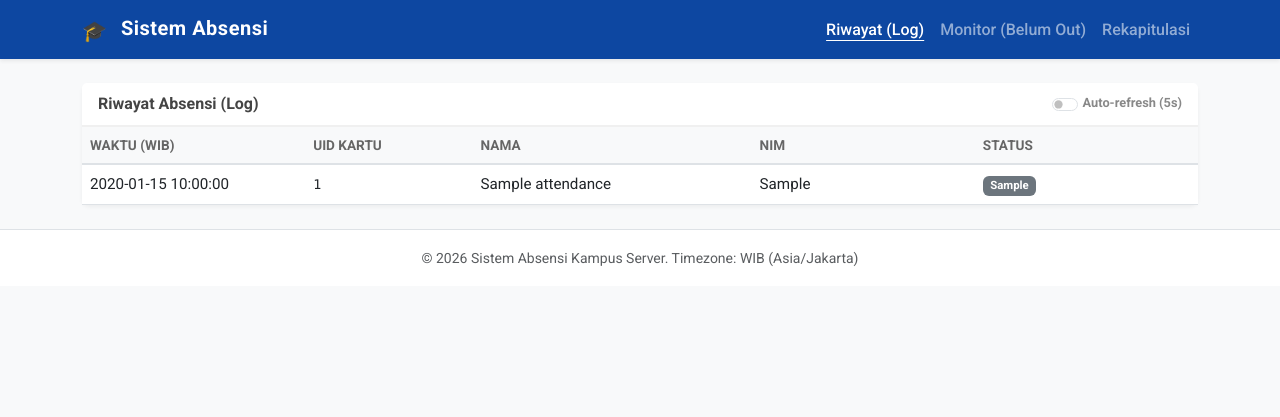
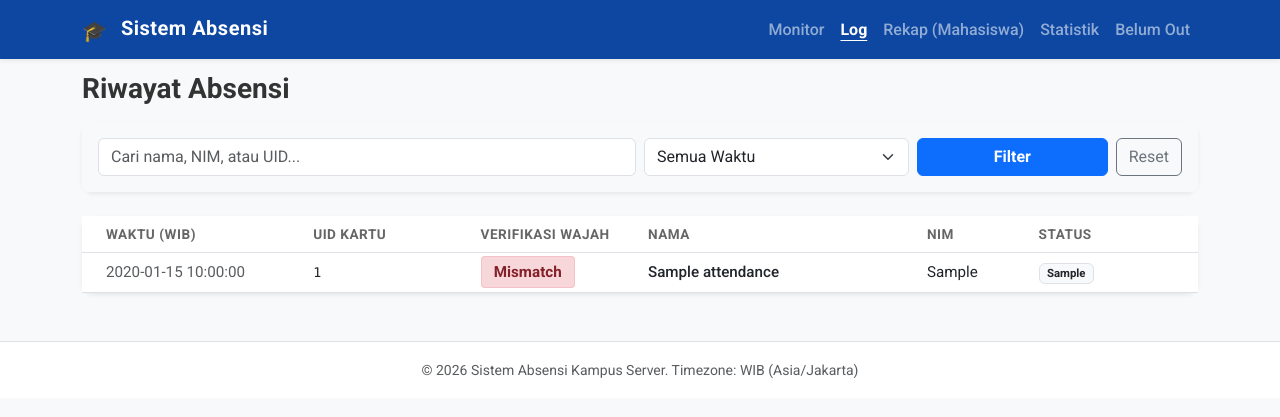
Before and after one commit to reykadiva/AbsenProject, a Flask app: page /log in a window 1280 px wide. Shown: the top 417 px of the page. Run offline with Flask 3, Linux system fonts and the light colour scheme; tables that the repository leaves empty hold one stand-in row (values such as "Sample post").

Commit message:
Upgrade to V2.5: Live Monitor, Analytics, and Face Verification Display

```diff
--- a/absensi_server/server.py
+++ b/absensi_server/server.py
@@ -1,6 +1,7 @@
 from flask import Flask, render_template, redirect, url_for, request, jsonify
 import sqlite3
 import os
+from datetime import datetime, timedelta
 
 app = Flask(__name__)
 DB_NAME = "absensi.db"
@@ -31,6 +32,18 @@ def init_db():
             timestamp DATETIME DEFAULT CURRENT_TIMESTAMP
         )
     ''')
+
+    # V2.5 SAFE MIGRATION: Check if 'face_status' column exists
+    # This ensures backward compatibility/read-only safety on existing DBs
+    c.execute("PRAGMA table_info(attendance)")
+    columns = [row[1] for row in c.fetchall()]
+    if 'face_status' not in columns:
+        try:
+            print("Migrating DB: Adding face_status column...")
+            c.execute("ALTER TABLE attendance ADD COLUMN face_status TEXT DEFAULT 'UNKNOWN'")
+        except Exception as e:
+            print(f"Migration warning: {e}")
+
     conn.commit()
     conn.close()
 
@@ -53,6 +66,9 @@ def tap():
         nim = data.get('nim')
         action = data.get('action') # IN, OUT, DENIED
 
+        # V2.5: Optional face verification status from face reco server
+        face_status = data.get('face_status', 'UNKNOWN')
+
         # Basic Validation
         if not uid or action not in ['IN', 'OUT', 'DENIED']:
             return jsonify({"status": "error", "message": "Invalid data (missing uid or invalid action)"}), 400
@@ -68,9 +84,9 @@ def tap():
         # 2. Log Attendance
         # timestamp is handled by DEFAULT CURRENT_TIMESTAMP (UTC)
         cursor.execute('''
-            INSERT INTO attendance (uid, nama, nim, action)
-            VALUES (?, ?, ?, ?)
-        ''', (uid, nama, nim, action))
+            INSERT INTO attendance (uid, nama, nim, action, face_status)
+            VALUES (?, ?, ?, ?, ?)
+        ''', (uid, nama, nim, action, face_status))
 
         conn.commit()
         conn.close()
@@ -85,31 +101,95 @@ def tap():
 
 @app.route('/')
 def index():
-    return redirect(url_for('log'))
+    return redirect(url_for('monitor')) # Redirect to Monitor as default for V2
+
+@app.route('/monitor')
+def monitor():
+    conn = get_db_connection()
+    # Logic: Get the very last action for each UID using MAX(id)
+    # V2.5: Added face_status to selection
+    query = '''
+        SELECT
+            a.uid, a.nama, a.nim, a.action, a.face_status,
+            datetime(a.timestamp, 'localtime') as timestamp
+        FROM attendance a
+        INNER JOIN (
+            SELECT uid, MAX(id) as max_id
+            FROM attendance
+            GROUP BY uid
+        ) b ON a.uid = b.uid AND a.id = b.max_id
+        ORDER BY a.id DESC
+    '''
+    records = conn.execute(query).fetchall()
+    conn.close()
+    return render_template('monitor.html', records=records)
 
 @app.route('/log')
 def log():
     conn = get_db_connection()
-    # FIX: Convert stored UTC timestamp to Local Time (Asia/Jakarta) using SQL
-    # FIX: Use 'id' for stable ordering
-    query = '''
-        SELECT
-            id, uid, nama, nim, action,
-            datetime(timestamp, 'localtime') as timestamp
+
+    # Filter Parameters
+    search = request.args.get('q', '')
+    date_filter = request.args.get('date', 'all')
+
+    # Base Query - V2.5: Added face_status
+    query = "SELECT id, uid, nama, nim, action, face_status, datetime(timestamp, 'localtime') as timestamp FROM attendance WHERE 1=1"
+    params = []
+
+    # Search Logic
+    if search:
+        query += " AND (nama LIKE ? OR nim LIKE ? OR uid LIKE ?)"
+        wildcard_search = f"%{search}%"
+        params.extend([wildcard_search, wildcard_search, wildcard_search])
+
+    # Date Filter Logic
+    if date_filter == 'today':
+        query += " AND date(timestamp, 'localtime') = date('now', 'localtime')"
+    elif date_filter == 'week':
+        query += " AND date(timestamp, 'localtime') >= date('now', 'localtime', '-7 days')"
+
+    query += " ORDER BY id DESC LIMIT 100"
+
+    records = conn.execute(query, params).fetchall()
+    conn.close()
+    return render_template('log.html', records=records, search=search, date_filter=date_filter)
+
+@app.route('/mahasiswa/<uid>')
+def mahasiswa_detail(uid):
+    conn = get_db_connection()
+
+    # Get Student Info (from latest log or users table)
+    # We prefer users table but if empty, use log
+    user_query = "SELECT nama, nim FROM users WHERE uid = ?"
+    user = conn.execute(user_query, (uid,)).fetchone()
+
+    # Get Attendance History - V2.5: Added face_status
+    log_query = '''
+        SELECT action, face_status, datetime(timestamp, 'localtime') as timestamp
         FROM attendance
+        WHERE uid = ?
         ORDER BY id DESC
-        LIMIT 100
     '''
-    records = conn.execute(query).fetchall()
+    logs = conn.execute(log_query, (uid,)).fetchall()
+
     conn.close()
-    return render_template('log.html', records=records)
+
+    student_name = user['nama'] if user else (logs[0]['nama'] if logs else 'Unknown')
+    student_nim = user['nim'] if user else (logs[0]['nim'] if logs else 'Unknown')
+
+    # V2.5: Calculate stats for this student
+    match_count = sum(1 for log in logs if log['face_status'] == 'MATCH')
+    mismatch_count = sum(1 for log in logs if log['face_status'] == 'MISMATCH')
+
+    return render_template('mahasiswa.html', uid=uid, nama=student_name, nim=student_nim, logs=logs,
+                           match_count=match_count, mismatch_count=mismatch_count)
 
 @app.route('/rekap')
 def rekap():
     conn = get_db_connection()
     # Logic: Count total 'IN' per student
     query = '''
-        SELECT nama, nim, COUNT(*) as total_in
+        SELECT nama, nim, uid, COUNT(*) as total_in
         FROM attendance
         WHERE action = 'IN'
         GROUP BY uid
@@ -122,8 +202,7 @@ def rekap():
 @app.route('/belum-out')
 def belum_out():
     conn = get_db_connection()
-    # FX: Use MAX(id) to determine absolute latest record (safer than timestamp)
-    # FIX: Filter where latest action is 'IN'
+    # Logic: Filter where latest action is 'IN'
     query = '''
         SELECT
             a.uid, a.nama, a.nim,
@@ -141,6 +220,68 @@ def belum_out():
     conn.close()
     return render_template('belum_out.html', inside_users=inside_users)
 
+@app.route('/stats')
+def stats():
+    conn = get_db_connection()
+
+    # 1. Total Students (Unique UIDs in logs)
+    total_students = conn.execute("SELECT COUNT(DISTINCT uid) FROM attendance").fetchone()[0]
+
+    # 2. Total Events
+    total_events = conn.execute("SELECT COUNT(*) FROM attendance").fetchone()[0]
+
+    # 3. Total IN vs TOTAL OUT
+    in_count = conn.execute("SELECT COUNT(*) FROM attendance WHERE action='IN'").fetchone()[0]
+    out_count = conn.execute("SELECT COUNT(*) FROM attendance WHERE action='OUT'").fetchone()[0]
+
+    # 4. Daily Attendance (Last 7 Days)
+    # Using SQLite strftime to group by YYYY-MM-DD
+    daily_query = '''
+        SELECT date(timestamp, 'localtime') as day, count(*) as count
+        FROM attendance
+        WHERE action = 'IN'
+        GROUP BY day
+        ORDER BY day DESC
+        LIMIT 7
+    '''
+    daily_data = conn.execute(daily_query).fetchall()
+
+    # V2.5: Face Recognition Stats
+    # Aggregate MATCH, MISMATCH, UNKNOWN
+    face_stats_query = '''
+        SELECT face_status, COUNT(*) as count
+        FROM attendance
+        WHERE action = 'IN'
+        GROUP BY face_status
+    '''
+    face_rows = conn.execute(face_stats_query).fetchall()
+    face_stats = {row['face_status']: row['count'] for row in face_rows}
+
+    count_match = face_stats.get('MATCH', 0)
+    count_mismatch = face_stats.get('MISMATCH', 0)
+    count_unknown = face_stats.get('UNKNOWN', 0) + face_stats.get(None, 0) # Handle nulls if any
+
+    total_in_for_calc = count_match + count_mismatch + count_unknown
+    success_rate = round((count_match / total_in_for_calc * 100), 1) if total_in_for_calc > 0 else 0
+
+    conn.close()
+
+    # Format data for Chart.js
+    chart_labels = [row['day'] for row in daily_data][::-1] # Reverse to be chronological
+    chart_values = [row['count'] for row in daily_data][::-1]
+
+    return render_template('stats.html',
+                           total_students=total_students,
+                           total_events=total_events,
+                           in_count=in_count,
+                           out_count=out_count,
+                           chart_labels=chart_labels,
+                           chart_values=chart_values,
+                           count_match=count_match,
+                           count_mismatch=count_mismatch,
+                           count_unknown=count_unknown,
+                           success_rate=success_rate)
+
 if __name__ == '__main__':
     init_db()
     # Bind to 0.0.0.0 to be accessible on local network (essential for Pi)
--- a/absensi_server/static/style.css
+++ b/absensi_server/static/style.css
@@ -2,6 +2,7 @@
 body {
     font-family: 'Roboto', sans-serif;
     color: #333;
+    background-color: #f8f9fa;
 }
 
 /* Navbar Customization */
@@ -21,20 +22,17 @@ body {
 .nav-link.active {
     text-decoration: underline;
     text-underline-offset: 5px;
+    font-weight: 700;
 }
 
 /* Card Styling */
 .card {
     border: none;
-    border-radius: 8px;
-    box-shadow: 0 2px 4px rgba(0, 0, 0, 0.05);
+    border-radius: 12px;
 }
 
 .card-header {
-    background-color: #fff;
-    border-bottom: 2px solid #f0f0f0;
-    font-weight: 700;
-    color: #444;
+    border-bottom: 1px solid #eee;
 }
 
 /* Table Enhancements */
@@ -43,8 +41,7 @@ body {
     text-transform: uppercase;
     font-size: 0.85rem;
     color: #666;
-    background-color: #f8f9fa;
-    border-bottom: 2px solid #dee2e6;
+    letter-spacing: 0.5px;
 }
 
 .table td {
@@ -52,43 +49,46 @@ body {
     font-size: 0.95rem;
 }
 
-/* Status Badges */
-.badge-in {
+/* Face Recognition Badges */
+.badge-match {
     background-color: #d1e7dd;
     color: #0f5132;
-    padding: 0.5em 0.8em;
+    padding: 0.4em 0.8em;
     border-radius: 4px;
     font-weight: 600;
+    border: 1px solid #badbcc;
 }
 
-.badge-out {
-    background-color: #fff3cd;
-    color: #664d03;
-    padding: 0.5em 0.8em;
+.badge-mismatch {
+    background-color: #f8d7da;
+    color: #842029;
+    padding: 0.4em 0.8em;
     border-radius: 4px;
     font-weight: 600;
+    border: 1px solid #f5c2c7;
 }
 
-.badge-denied {
-    background-color: #f8d7da;
-    color: #842029;
-    padding: 0.5em 0.8em;
+.badge-unknown {
+    background-color: #e2e3e5;
+    color: #41464b;
+    padding: 0.4em 0.8em;
     border-radius: 4px;
     font-weight: 600;
+    border: 1px solid #d3d6d8;
 }
 
-/* Row Highlights */
-.row-denied {
-    background-color: #fff5f5 !important;
+.row-mismatch {
+    background-color: #fff8f8 !important;
 }
 
 /* Utility */
-.refresh-indicator {
-    font-size: 0.8rem;
-    color: #888;
-    display: flex;
-    align-items: center;
-    gap: 5px;
+.cursor-pointer {
+    cursor: pointer;
+    transition: background-color 0.2s;
+}
+
+.cursor-pointer:hover {
+    background-color: #f1f3f5 !important;
 }
 
 .pulsate {
@@ -98,13 +98,23 @@ body {
 @keyframes pulsate {
     0% {
         opacity: 0.5;
+        transform: scale(0.95);
     }
 
     50% {
         opacity: 1;
+        transform: scale(1.05);
     }
 
     100% {
         opacity: 0.5;
+        transform: scale(0.95);
     }
 }
+
+/* Responsive adjustments */
+@media (max-width: 768px) {
+    .table-responsive {
+        border: 0;
+    }
+}
--- a/absensi_server/templates/layout.html
+++ b/absensi_server/templates/layout.html
@@ -4,21 +4,23 @@
 <head>
     <meta charset="UTF-8">
     <meta name="viewport" content="width=device-width, initial-scale=1.0">
-    <title>Sistem Absensi RFID</title>
+    <title>Sistem Absensi RFID V2</title>
     <!-- Bootstrap 5 CSS -->
     <link href="https://cdn.jsdelivr.net/npm/bootstrap@5.3.0/dist/css/bootstrap.min.css" rel="stylesheet">
     <!-- Custom CSS -->
     <link rel="stylesheet" href="{{ url_for('static', filename='style.css') }}">
     <!-- Google Fonts -->
     <link href="https://fonts.googleapis.com/css2?family=Roboto:wght@400;500;700&display=swap" rel="stylesheet">
+    <!-- Chart.js -->
+    <script src="https://cdn.jsdelivr.net/npm/chart.js"></script>
 </head>
 
 <body class="bg-light">
 
     <!-- Navbar -->
-    <nav class="navbar navbar-expand-lg navbar-dark bg-primary shadow-sm">
+    <nav class="navbar navbar-expand-lg navbar-dark bg-primary shadow-sm fixed-top">
         <div class="container">
-            <a class="navbar-brand fw-bold" href="{{ url_for('log') }}">
+            <a class="navbar-brand fw-bold" href="{{ url_for('monitor') }}">
                 <span class="d-inline-block align-text-top me-2">🎓</span>
                 Sistem Absensi
             </a>
@@ -28,16 +30,23 @@
             <div class="collapse navbar-collapse" id="navbarNav">
                 <ul class="navbar-nav ms-auto">
                     <li class="nav-item">
-                        <a class="nav-link {{ 'active' if request.path == '/log' or request.path == '/' }}"
-                            href="{{ url_for('log') }}">Riwayat (Log)</a>
+                        <a class="nav-link {{ 'active' if request.path == '/monitor' or request.path == '/' }}"
+                            href="{{ url_for('monitor') }}">Monitor</a>
+                    </li>
+                    <li class="nav-item">
+                        <a class="nav-link {{ 'active' if request.path == '/log' }}" href="{{ url_for('log') }}">Log</a>
+                    </li>
+                    <li class="nav-item">
+                        <a class="nav-link {{ 'active' if request.path == '/rekap' }}"
+                            href="{{ url_for('rekap') }}">Rekap (Mahasiswa)</a>
+                    </li>
+                    <li class="nav-item">
+                        <a class="nav-link {{ 'active' if request.path == '/stats' }}"
+                            href="{{ url_for('stats') }}">Statistik</a>
                     </li>
                     <li class="nav-item">
                         <a class="nav-link {{ 'active' if request.path == '/belum-out' }}"
-                            href="{{ url_for('belum_out') }}">Monitor (Belum Out)</a>
-                    </li>
-                    <li class="nav-item">
-                        <a class="nav-link {{ 'active' if request.path == '/rekap' }}"
-                            href="{{ url_for('rekap') }}">Rekapitulasi</a>
+                            href="{{ url_for('belum_out') }}">Belum Out</a>
                     </li>
                 </ul>
             </div>
@@ -45,7 +54,7 @@
     </nav>
 
     <!-- Main Content -->
-    <div class="container my-4">
+    <div class="container my-5 pt-4">
         {% block content %}{% endblock %}
     </div>
 
--- a/absensi_server/templates/log.html
+++ b/absensi_server/templates/log.html
@@ -1,48 +1,87 @@
 {% extends "layout.html" %}
 
 {% block content %}
-<div class="card">
-    <div class="card-header d-flex justify-content-between align-items-center">
-        <span>Riwayat Absensi (Log)</span>
-        <div class="form-check form-switch refresh-indicator">
-            <input class="form-check-input" type="checkbox" id="autoRefreshToggle">
-            <label class="form-check-label" for="autoRefreshToggle">Auto-refresh (5s)</label>
+<div class="row mb-4">
+    <div class="col-md-12">
+        <h3 class="fw-bold mb-3">Riwayat Absensi</h3>
+        <div class="card shadow-sm border-0">
+            <div class="card-body p-3 bg-light rounded">
+                <form method="get" action="{{ url_for('log') }}" class="row g-2 align-items-center">
+                    <div class="col-md-6">
+                        <input type="text" name="q" class="form-control" placeholder="Cari nama, NIM, atau UID..."
+                            value="{{ search }}">
+                    </div>
+                    <div class="col-md-3">
+                        <select name="date" class="form-select">
+                            <option value="all" {% if date_filter=='all' %}selected{% endif %}>Semua Waktu</option>
+                            <option value="today" {% if date_filter=='today' %}selected{% endif %}>Hari Ini</option>
+                            <option value="week" {% if date_filter=='week' %}selected{% endif %}>7 Hari Terakhir
+                            </option>
+                        </select>
+                    </div>
+                    <div class="col-md-3 d-flex gap-2">
+                        <button type="submit" class="btn btn-primary w-100 fw-bold">Filter</button>
+                        <a href="{{ url_for('log') }}" class="btn btn-outline-secondary">Reset</a>
+                    </div>
+                </form>
+            </div>
         </div>
     </div>
+</div>
+
+<div class="card shadow-sm border-0">
     <div class="card-body p-0">
         <div class="table-responsive">
-            <table class="table table-hover mb-0">
-                <thead>
+            <table class="table table-hover align-middle mb-0">
+                <thead class="bg-light">
                     <tr>
-                        <th scope="col" style="width: 20%;">Waktu (WIB)</th>
+                        <th scope="col" class="ps-4" style="width: 20%;">Waktu (WIB)</th>
                         <th scope="col" style="width: 15%;">UID Kartu</th>
+                        <th scope="col" style="width: 15%;">Verifikasi Wajah</th>
                         <th scope="col" style="width: 25%;">Nama</th>
-                        <th scope="col" style="width: 20%;">NIM</th>
-                        <th scope="col" style="width: 20%;">Status</th>
+                        <th scope="col" style="width: 10%;">NIM</th>
+                        <th scope="col" style="width: 15%;">Status</th>
                     </tr>
                 </thead>
                 <tbody>
                     {% for row in records %}
-                    <tr class="{{ 'row-denied' if row.action == 'DENIED' else '' }}">
-                        <td>{{ row.timestamp }}</td>
+                    <tr class="cursor-pointer {{ 'bg-danger-subtle' if row.action == 'DENIED' else '' }}"
+                        onclick="window.location='{{ url_for('mahasiswa_detail', uid=row.uid) }}'">
+                        <td class="ps-4 text-muted">{{ row.timestamp }}</td>
                         <td><code class="text-dark">{{ row.uid }}</code></td>
-                        <td>{{ row.nama }}</td>
+                        <td>
+                            {% if row.face_status == 'MATCH' %}
+                            <span class="badge-match">User Matches</span>
+                            {% elif row.face_status == 'MISMATCH' %}
+                            <span class="badge-mismatch">Mismatch</span>
+                            {% else %}
+                            <span class="badge-unknown">Unknown</span>
+                            {% endif %}
+                        </td>
+                        <td class="fw-medium">{{ row.nama }}</td>
                         <td>{{ row.nim }}</td>
                         <td>
                             {% if row.action == 'IN' %}
-                            <span class="badge-in">MASUK</span>
+                            <span
+                                class="badge bg-success-subtle text-success border border-success-subtle rounded-pill">MASUK</span>
                             {% elif row.action == 'OUT' %}
-                            <span class="badge-out">KELUAR</span>
+                            <span
+                                class="badge bg-secondary-subtle text-secondary border border-secondary-subtle rounded-pill">KELUAR</span>
                             {% elif row.action == 'DENIED' %}
-                            <span class="badge-denied">DITOLAK</span>
+                            <span class="badge bg-danger text-white rounded-pill">DITOLAK</span>
                             {% else %}
-                            <span class="badge bg-secondary">{{ row.action }}</span>
+                            <span class="badge bg-light text-dark border">{{ row.action }}</span>
                             {% endif %}
                         </td>
                     </tr>
                     {% else %}
                     <tr>
-                        <td colspan="5" class="text-center py-4 text-muted">Belum ada data absensi.</td>
+                        <td colspan="5" class="text-center py-5 text-muted">
+                            <div class="py-3">
+                                <p class="mb-1 fs-3">🔍</p>
+                                <p>Tidak ada data ditemukan.</p>
+                            </div>
+                        </td>
                     </tr>
                     {% endfor %}
                 </tbody>
```
Also changed, not shown: absensi_server/templates/mahasiswa.html (added, +106 -0 lines), absensi_server/templates/monitor.html (added, +93 -0 lines), absensi_server/templates/stats.html (added, +187 -0 lines).
